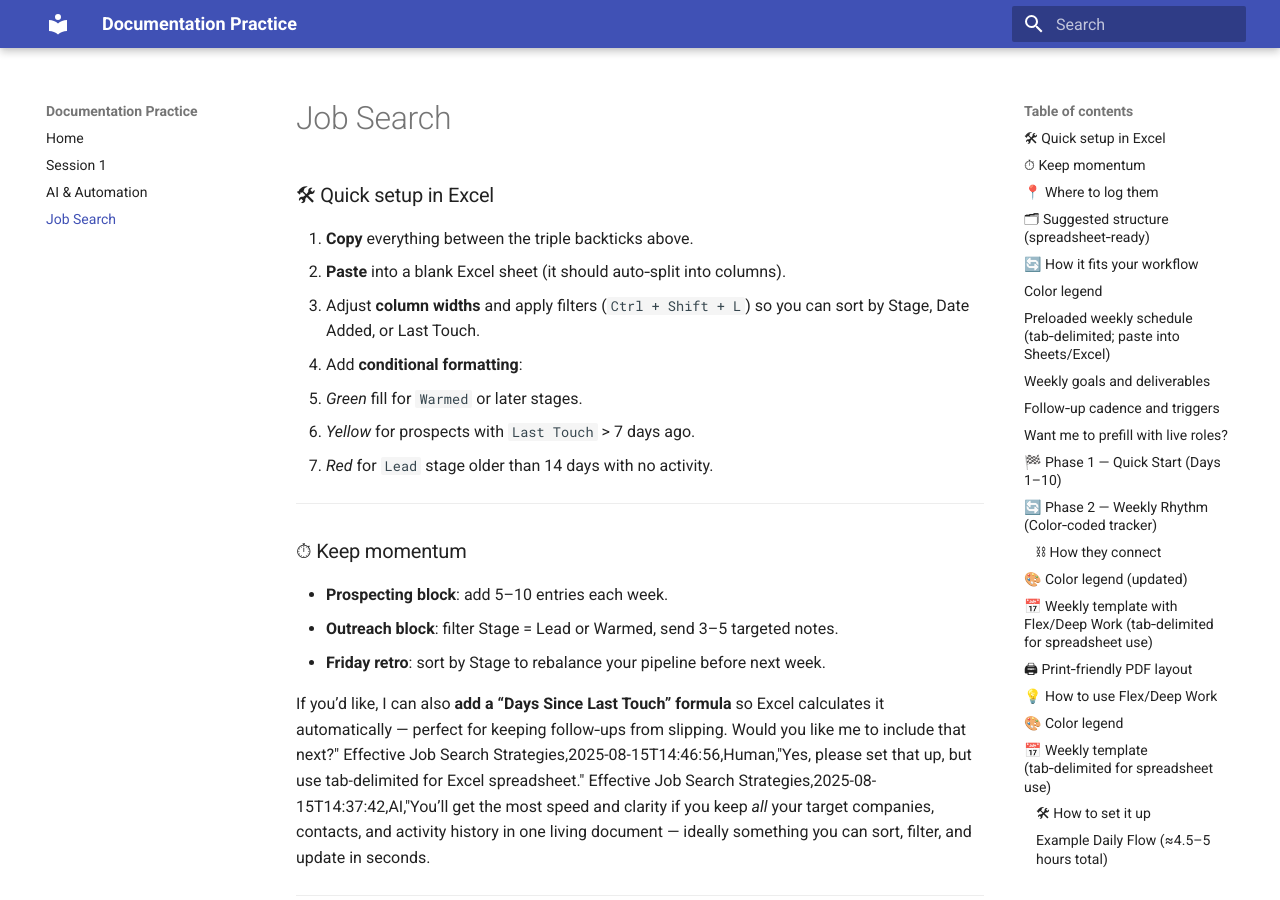
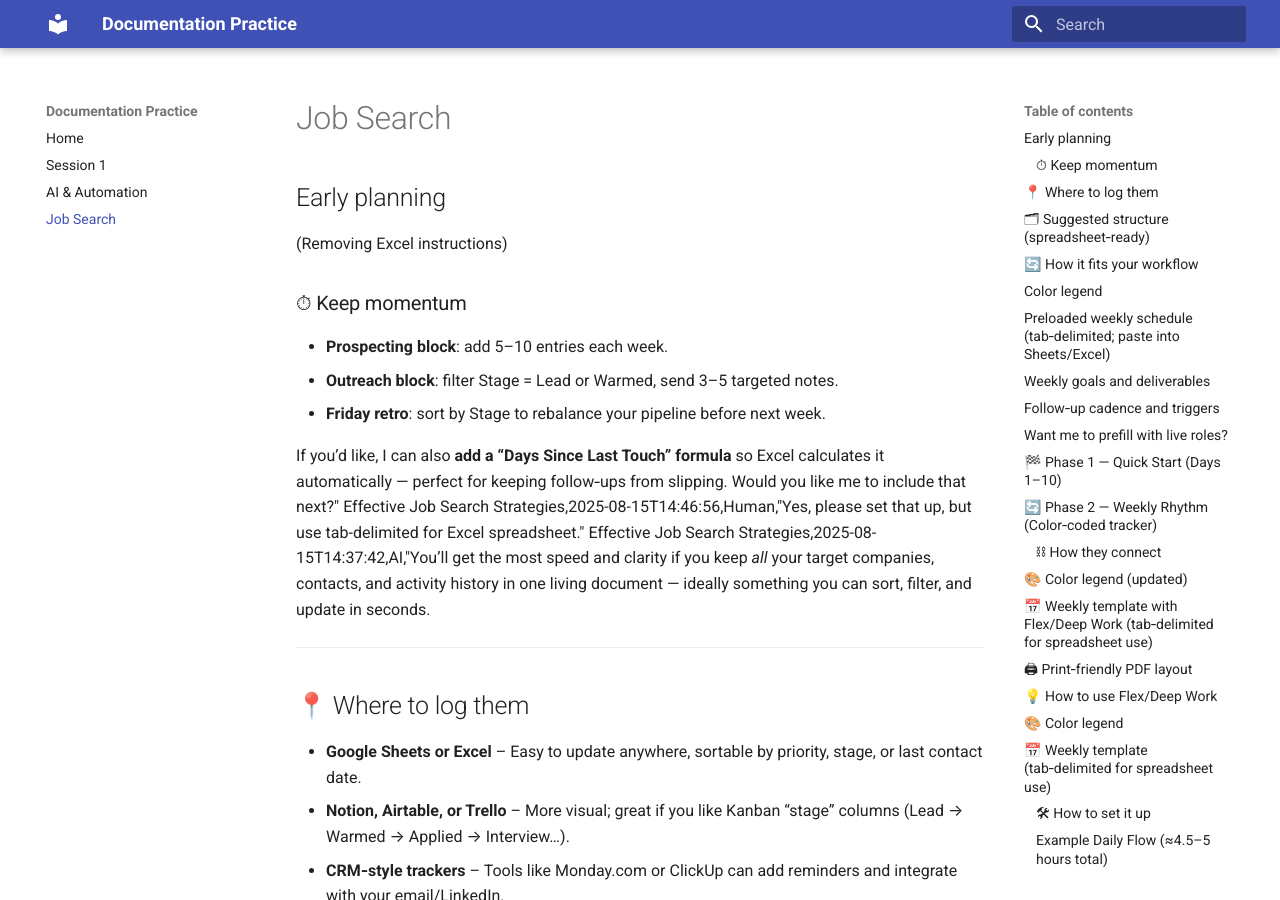
Before and after one commit to bhurst369/clarity-in-action, an MkDocs documentation site: the page built from docs/job-search-process.md, in a window 1280 px wide and 900 px high. Built offline with MkDocs 1.6.1 and Material for MkDocs 9.7.7, drawn with Linux system fonts in a browser that asks for light colours.

Commit message:
Refine job-search-process section

```diff
--- a/docs/job-search-process.md
+++ b/docs/job-search-process.md
@@ -1,14 +1,7 @@
 
-### 🛠 Quick setup in Excel
-1. **Copy** everything between the triple backticks above.
-2. **Paste** into a blank Excel sheet (it should auto‑split into columns).
-3. Adjust **column widths** and apply filters (`Ctrl + Shift + L`) so you can sort by Stage, Date Added, or Last Touch.
-4. Add **conditional formatting**:
-   - *Green* fill for `Warmed` or later stages.
-   - *Yellow* for prospects with `Last Touch` > 7 days ago.
-   - *Red* for `Lead` stage older than 14 days with no activity.
+## Early planning
 
----
+(Removing Excel instructions)
 
 ### ⏱ Keep momentum
 - **Prospecting block**: add 5–10 entries each week.
```
Also changed, not shown: site/job-search-process/index.html, site/search/search_index.json.
